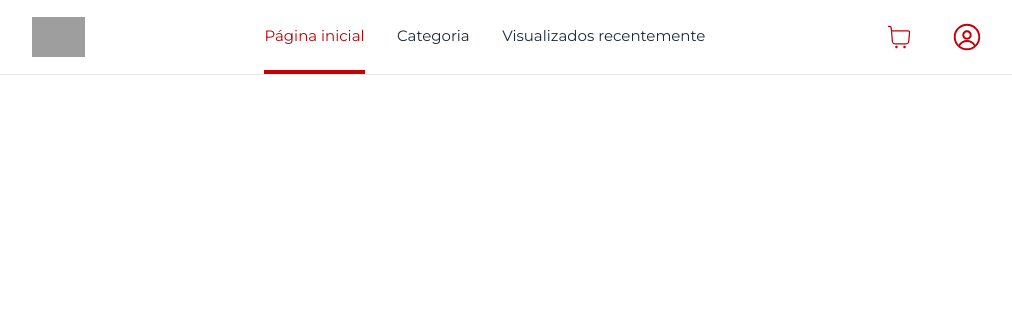
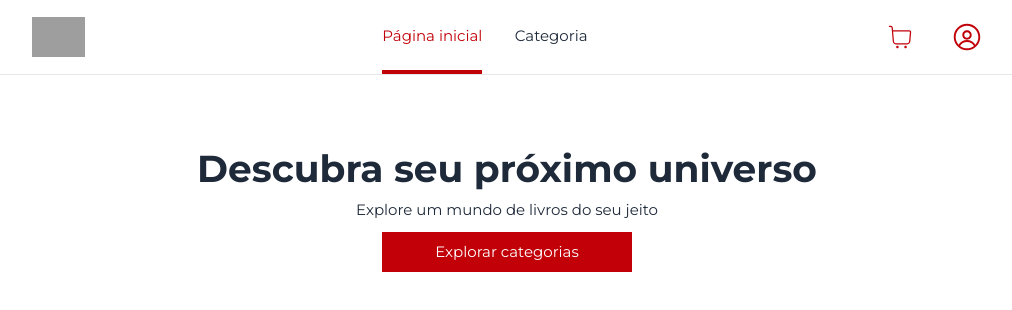
Before and after one commit to caamag/Buki, a React (Vite) app in the folder frontend/: page / in a window 1280 px wide. Shown: the top 310 px of the page, without its empty margins (133-1145 px from the left). Built offline with nearby package versions, Linux system fonts and the light colour scheme; grey boxes are pictures that could not be loaded.

Commit message:
Adicionando conteúdo inicial

```diff
--- a/frontend/src/components/molecules/header/header.tsx
+++ b/frontend/src/components/molecules/header/header.tsx
@@ -26,7 +26,7 @@ const Header = () => {
           </li>
           <li className="mx-4 cursor-pointer text-2xl pb-2 mt-1">
             <NavLink
-              to={"/categoria"}
+              to={"/categorie"}
               className={({ isActive }) =>
                 `transition-all duration-300 ${
                   isActive
@@ -36,20 +36,6 @@ const Header = () => {
               }
             >
               Categoria
-            </NavLink>
-          </li>
-          <li className="mx-4 cursor-pointer text-2xl pb-2 mt-1">
-            <NavLink
-              to={"/recentes"}
-              className={({ isActive }) =>
-                `transition-all duration-300 ${
-                  isActive
-                    ? "border-b-4 border-b-red-700 text-red-700 py-10"
-                    : "border-b-0 text-gray-800"
-                }`
-              }
-            >
-              Visualizados recentemente
             </NavLink>
           </li>
         </ul>
--- /dev/null
+++ b/frontend/src/pages/home/index.tsx
@@ -0,0 +1,27 @@
+import { useHome } from "./useHome";
+
+const Home = () => {
+  const helper = useHome();
+
+  return (
+    <div className="max-w-[1000px] mx-auto py-[50px] px-10 text-gray-800">
+      <div className="flex flex-col items-center">
+        <h1 className="text-6xl text-center font-bold mt-10">
+          Descubra seu próximo universo
+        </h1>
+        <p className="text-2xl text-center mt-5 text-gray-800">
+          Explore um mundo de livros do seu jeito
+        </p>
+
+        <button
+          onClick={helper.goToCategories}
+          className="w-[250px] p-4 bg-red-700 text mt-5 text-white text-2xl cursor-pointer hover:bg-red-800 hover:text-gray-100 transition-all duration-150"
+        >
+          Explorar categorias
+        </button>
+      </div>
+    </div>
+  );
+};
+
+export default Home;
--- /dev/null
+++ b/frontend/src/pages/home/useHome.ts
@@ -0,0 +1,13 @@
+import { useNavigate } from "react-router-dom";
+
+export const useHome = () => {
+  const navigate = useNavigate();
+
+  const goToCategories = () => {
+    navigate("/categorie");
+  };
+
+  return {
+    goToCategories,
+  };
+};
--- a/frontend/src/router.tsx
+++ b/frontend/src/router.tsx
@@ -1,6 +1,7 @@
 import { BrowserRouter, Routes, Route } from "react-router-dom";
 
 //pages
+import Home from "./pages/home";
 
 //components
 import Header from "./components/molecules/header/header";
@@ -10,7 +11,7 @@ const Router = () => {
     <BrowserRouter>
       <Header />
       <Routes>
-        <Route path="/" element={""} />
+        <Route path="/" element={<Home />} />
       </Routes>
     </BrowserRouter>
   );
```
